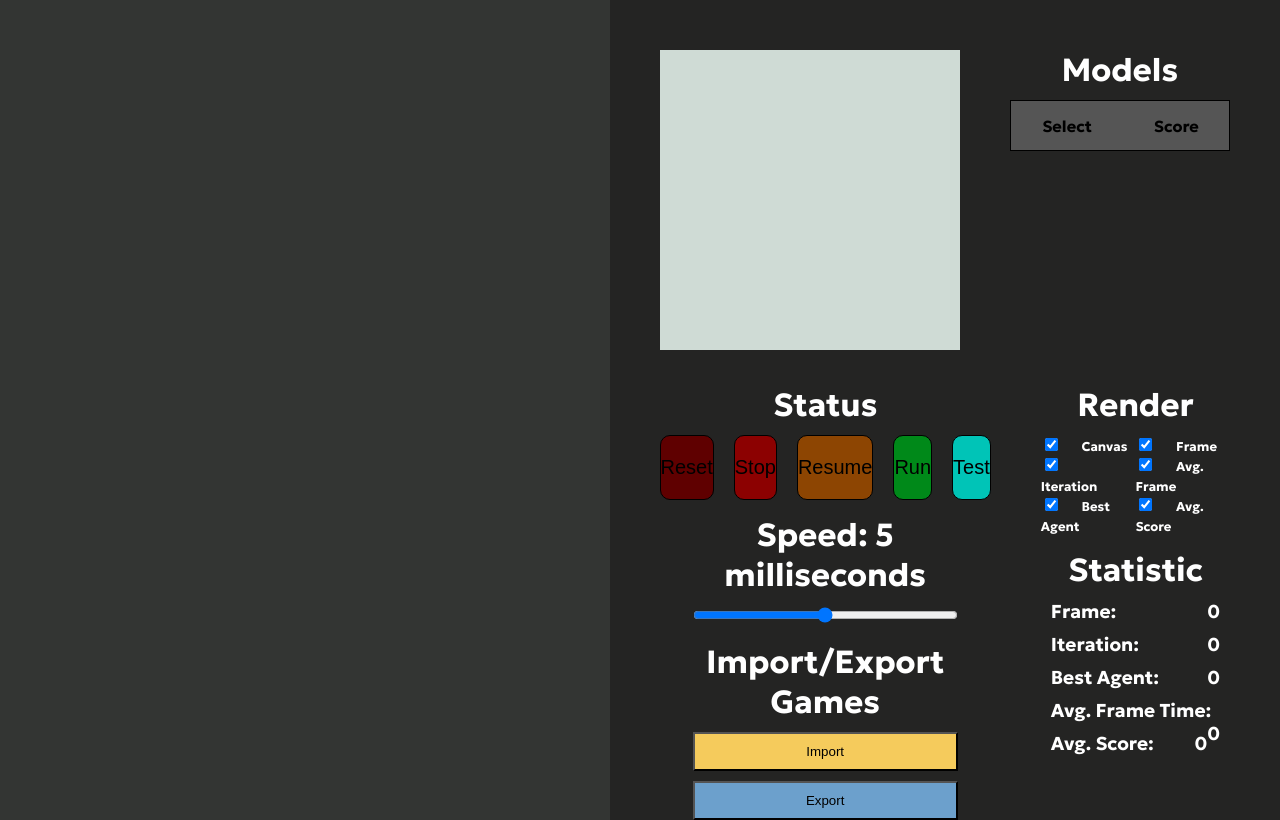
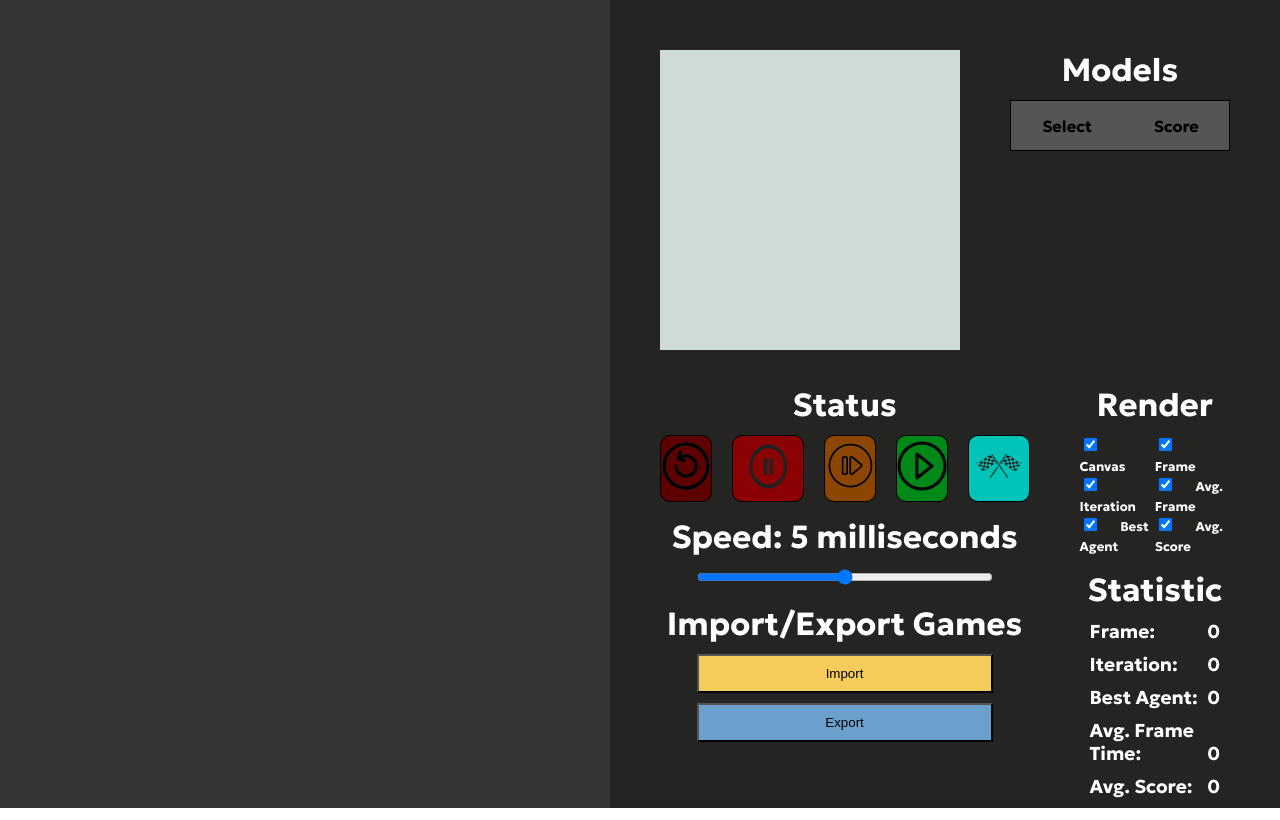
Before and after one commit to Jack-Crowley/GeneticsVisualizer, a website: page visualizer.html in a window 1280 px wide. Drawn offline with nearby package versions, Linux system fonts and the light colour scheme; a script that the page names is missing.

Commit message:
Changed buttons to icons and added mouseover text

```diff
--- a/visualizer.css
+++ b/visualizer.css
@@ -125,7 +125,7 @@ tr:nth-child(even), thead tr {
 }
 
 .status button {
-    padding: 20px 0;
+    padding: 5px 0;
     font-size: 20px;
     border: 1px solid black;
     border-radius: 10px;
@@ -137,6 +137,31 @@ tr:nth-child(even), thead tr {
 
 .stop {
     background-color: rgb(140, 1, 1);
+}
+
+.pause {
+    height:50px;
+    width:70px;
+}
+
+.restart {
+    height:50px;
+    width:50px;
+}
+
+.continue {
+    height: 50px;
+    width: 50px;
+}
+
+.play {
+    height: 50px;
+    width: 50px;
+}
+
+.start {
+    height:50px;
+    width: 60px;
 }
 
 .resume {
--- a/visualizer.html
+++ b/visualizer.html
@@ -35,11 +35,11 @@
                 <div class="left">
                     <div class="status">
                         <h1 class="settingHeader">Status</h1>
-                        <button class="reset">Reset</button>
-                        <button class="stop">Stop</button>
-                        <button class="resume">Resume</button>
-                        <button class="run">Run</button>
-                        <button class="test">Test</button>
+                        <button class="reset" title="Reset button"><img src="./Images/restart.png" alt="" class="restart"></button>
+                        <button class="stop" title="Stop button"><img src="./Images/pause.png" alt="" class="pause"></button>
+                        <button class="resume" title="Resume button"><img src="./Images/resume.png" alt="" class="continue"></button>
+                        <button class="run" title="Play button"><img src="./Images/play.png" alt="" class="play"></button>
+                        <button class="test" title="Test button"><img src="./Images/test.png" alt="" class="start"></button>
                     </div>
                     <div class="speed">
                         <h1 class="settingHeader">Speed: <span class="frameTime">5</span> milliseconds</h1>
```
Also changed, not shown: Images/pause.png (added), Images/play.png (added), Images/restart.png (added), Images/resume.png (added), Images/test.png (added).
